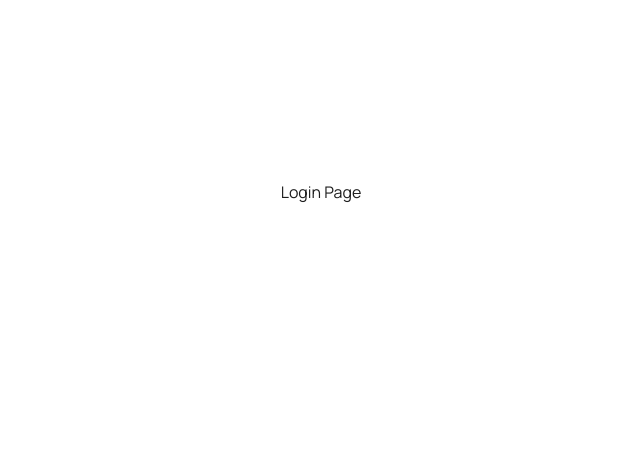
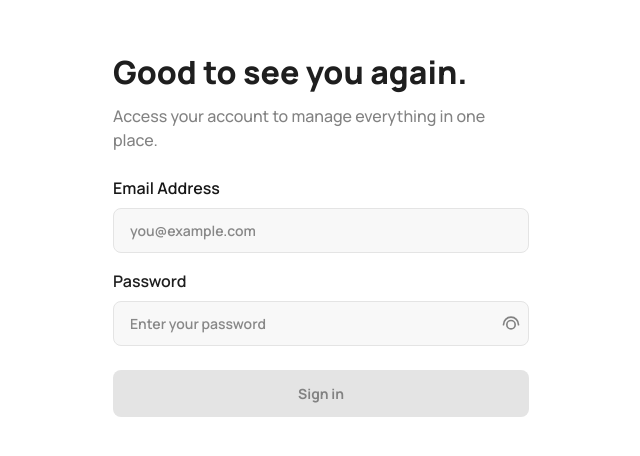
Before and after one commit to Toussaint-Manzi/hotel-management, a Next.js app: page /auth/login in a window 1280 px wide. Shown: the part 208-664 px from the top of the page, without its empty margins (319-959 px from the left). Built offline with nearby package versions, Linux system fonts and the light colour scheme.

Commit message:
added login UI

```diff
--- a/app/auth/login/page.tsx
+++ b/app/auth/login/page.tsx
@@ -1,7 +1,66 @@
+"use client";
+
+import React, { useState } from "react";
+import TextInput from "@/components/atoms/text-input/TextInput";
+import PasswordInput from "@/components/atoms/password-input/PasswordInput";
+import Button from "@/components/atoms/button/Button";
+
 export default function LoginPage() {
+  const [email, setEmail] = useState("");
+  const [password, setPassword] = useState("");
+
+  const disabled = !email || !password;
+
+  const handleSubmit = (e: React.FormEvent) => {
+    e.preventDefault();
+    if (disabled) return;
+    // TODO: wire authentication
+    console.log("submit", { email, password });
+  };
+
   return (
-    <div className="text-text-primary">
-      <h1>Login Page</h1>
+    <div className="max-w-md mx-auto mt-20 px-4">
+      <div className="mb-6">
+        <h1 className="text-text-primary font-extrabold text-[32px]">
+          Good to see you again.
+        </h1>
+        <p className="text-text-secondary text-[16px] font-medium mt-2">
+          Access your account to manage everything in one place.
+        </p>
+      </div>
+
+      <form onSubmit={handleSubmit} className="space-y-4">
+        <TextInput
+          id="email"
+          label="Email Address"
+          labelClassName="text-16px font-semibold"
+          wrapperClassName="flex flex-col gap-2"
+          inputClassName="rounded-[8px] px-[16px] py-[11px] border-[1px] border-border bg-input-bg text-[14px] font-semibold outline-none focus:border-border-active"
+          value={email}
+          onChange={(e) => setEmail(e.target.value)}
+          placeholder="you@example.com"
+        />
+
+        <PasswordInput
+          id="password"
+          label="Password"
+          wrapperClassName="flex flex-col gap-2"
+          inputClassName="rounded-[8px] px-[16px] py-[11px] border-[1px] border-border bg-input-bg text-[14px] font-semibold outline-none focus:border-border-active"
+          value={password}
+          onChange={(e) => setPassword(e.target.value)}
+          placeholder="Enter your password"
+        />
+
+        <div className="text-center mt-6">
+          <Button
+            type="submit"
+            disabled={disabled}
+            className="text-[14px] font-bold"
+          >
+            Sign in
+          </Button>
+        </div>
+      </form>
     </div>
   );
 }
--- a/app/globals.css
+++ b/app/globals.css
@@ -13,6 +13,7 @@
   --color-background: #ffffff;
   --color-input-bg: #f8f8f8;
   --color-border: #e4e4e4;
+  --color-border-active: #2663eb;
 }
 
 @media (prefers-color-scheme: dark) {
--- /dev/null
+++ b/components/atoms/button/Button.tsx
@@ -0,0 +1,43 @@
+import React from "react";
+import { ButtonProps } from "./Button.types";
+
+export const Button = React.forwardRef<HTMLButtonElement, ButtonProps>(
+  (
+    {
+      children,
+      variant = "primary",
+      className = "",
+      disabled,
+      type = "button",
+      ...rest
+    },
+    ref
+  ) => {
+    const base = `w-full text-16px py-[13px] rounded-[8px] ${className}`.trim();
+
+    // simple variant handling following project's tokens
+    const stateClass = disabled
+      ? "bg-border text-text-secondary"
+      : variant === "primary"
+      ? "bg-[linear-gradient(90deg,#2663EB_0%,#5187FF_100%)] text-white"
+      : "";
+
+    const classes = `${base} ${stateClass}`.trim();
+
+    return (
+      <button
+        ref={ref}
+        type={type}
+        disabled={disabled}
+        className={classes}
+        {...rest}
+      >
+        {children}
+      </button>
+    );
+  }
+);
+
+Button.displayName = "Button";
+
+export default Button;
--- /dev/null
+++ b/components/atoms/button/Button.types.ts
@@ -0,0 +1,5 @@
+export type ButtonProps = React.ButtonHTMLAttributes<HTMLButtonElement> & {
+  variant?: "primary" | "ghost" | string;
+  size?: "md" | string;
+  className?: string;
+};
--- /dev/null
+++ b/components/atoms/icon-wrapper/IconButton.tsx
@@ -0,0 +1,43 @@
+import React from "react";
+import { IconWrapper } from "./IconWrapper";
+
+export type IconButtonProps = React.ButtonHTMLAttributes<HTMLButtonElement> & {
+  iconName: string;
+  size?: number;
+  ariaLabel?: string;
+  iconClassName?: string;
+};
+
+export const IconButton = React.forwardRef<HTMLButtonElement, IconButtonProps>(
+  (
+    {
+      iconName,
+      size = 20,
+      ariaLabel,
+      iconClassName = "",
+      className = "",
+      ...rest
+    },
+    ref
+  ) => {
+    return (
+      <button
+        ref={ref}
+        aria-label={ariaLabel}
+        type={rest.type ?? "button"}
+        className={className}
+        {...rest}
+      >
+        <IconWrapper
+          iconName={iconName}
+          size={size}
+          className={iconClassName}
+        />
+      </button>
+    );
+  }
+);
+
+IconButton.displayName = "IconButton";
+
+export default IconButton;
--- /dev/null
+++ b/components/atoms/label/Label.tsx
@@ -0,0 +1,17 @@
+import React from "react";
+import type { LabelProps } from "./Label.types";
+
+export const Label: React.FC<LabelProps> = ({
+  children,
+  htmlFor,
+  className = "",
+  ...rest
+}) => {
+  return (
+    <label htmlFor={htmlFor} className={className} {...rest}>
+      {children}
+    </label>
+  );
+};
+
+export default Label;
--- /dev/null
+++ b/components/atoms/label/Label.types.ts
@@ -0,0 +1,10 @@
+import React from "react";
+
+export interface LabelProps
+  extends React.LabelHTMLAttributes<HTMLLabelElement> {
+  children: React.ReactNode;
+  htmlFor?: string;
+  className?: string;
+}
+
+export default LabelProps;
--- /dev/null
+++ b/components/atoms/password-input/PasswordInput.tsx
@@ -0,0 +1,67 @@
+import React, { useState } from "react";
+import { IconWrapper } from "../icon-wrapper/IconWrapper";
+import { PasswordInputProps } from "./PasswordInput.types";
+
+export const PasswordInput = React.forwardRef<
+  HTMLInputElement,
+  PasswordInputProps
+>(
+  (
+    {
+      id,
+      label,
+      wrapperClassName = "",
+      inputClassName = "",
+      className = "",
+      error = null,
+      ...rest
+    },
+    ref
+  ) => {
+    const [visible, setVisible] = useState(false);
+
+    return (
+      <div className={wrapperClassName}>
+        {label && (
+          <label
+            htmlFor={id}
+            className="text-text-primary text-16px font-semibold"
+          >
+            {label}
+          </label>
+        )}
+
+        <div className="relative">
+          <input
+            id={id}
+            ref={ref}
+            type={visible ? "text" : "password"}
+            className={`w-full border-px border-border bg-input rounded-8px px-3 py-2 ${inputClassName} ${className}`.trim()}
+            {...rest}
+          />
+
+          <button
+            type="button"
+            aria-label={visible ? "Hide password" : "Show password"}
+            onClick={() => setVisible((v) => !v)}
+            className="absolute right-2 top-1/2 -translate-y-1/2 text-14px text-text-secondary"
+          >
+            {visible ? (
+              <IconWrapper iconName="eye-slash" size={20} className="" />
+            ) : (
+              // simple eye icon
+              <IconWrapper iconName="eye" size={20} className="" />
+            )}
+          </button>
+        </div>
+        {error ? (
+          <p className="text-[#e90006] font-bold text-12px mt-1">{error}</p>
+        ) : null}
+      </div>
+    );
+  }
+);
+
+PasswordInput.displayName = "PasswordInput";
+
+export default PasswordInput;
--- /dev/null
+++ b/components/atoms/password-input/PasswordInput.types.ts
@@ -0,0 +1,8 @@
+export interface PasswordInputProps
+  extends React.InputHTMLAttributes<HTMLInputElement> {
+  id?: string;
+  label?: string;
+  wrapperClassName?: string;
+  inputClassName?: string;
+  error?: string | null;
+}
--- /dev/null
+++ b/components/atoms/text-input/TextInput.tsx
@@ -0,0 +1,37 @@
+import React from "react";
+import type { TextInputProps } from "./TextInput.types";
+import { Label } from "../label/Label";
+
+export const TextInput = React.forwardRef<HTMLInputElement, TextInputProps>(
+  (
+    {
+      id,
+      label,
+      labelClassName = "",
+      wrapperClassName = "",
+      inputClassName = "",
+      error = null,
+      className = "",
+      ...rest
+    },
+    ref
+  ) => {
+    return (
+      <div className={wrapperClassName}>
+        {label && (
+          <Label htmlFor={id} className={labelClassName}>
+            {label}
+          </Label>
+        )}
+        <input id={id} ref={ref} className={inputClassName} {...rest} />
+        {error ? (
+          <p className="text-[#e90006] font-bold text-12px mt-1">{error}</p>
+        ) : null}{" "}
+      </div>
+    );
+  }
+);
+
+TextInput.displayName = "TextInput";
+
+export default TextInput;
--- /dev/null
+++ b/components/atoms/text-input/TextInput.types.ts
@@ -0,0 +1,13 @@
+import React from "react";
+
+export interface TextInputProps
+  extends React.InputHTMLAttributes<HTMLInputElement> {
+  id?: string;
+  label?: string;
+  labelClassName?: string;
+  wrapperClassName?: string;
+  inputClassName?: string;
+  error?: string | null;
+}
+
+export default TextInputProps;
```
